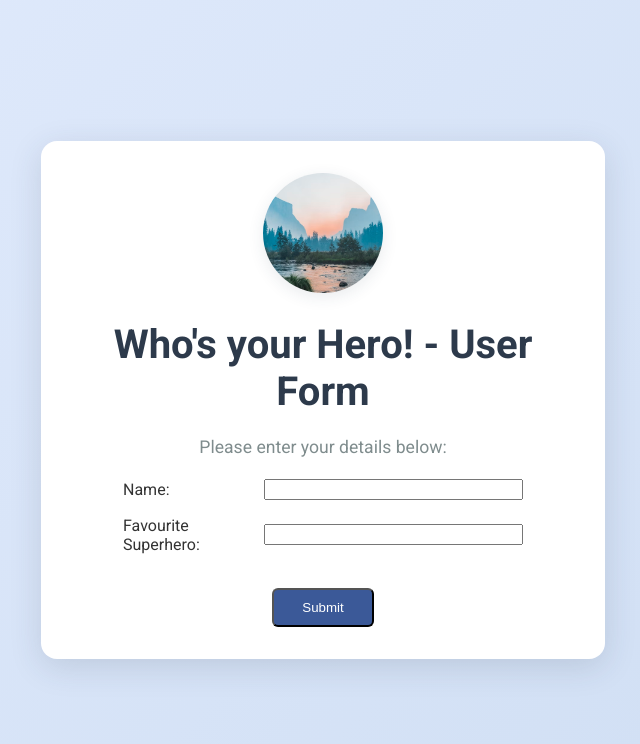
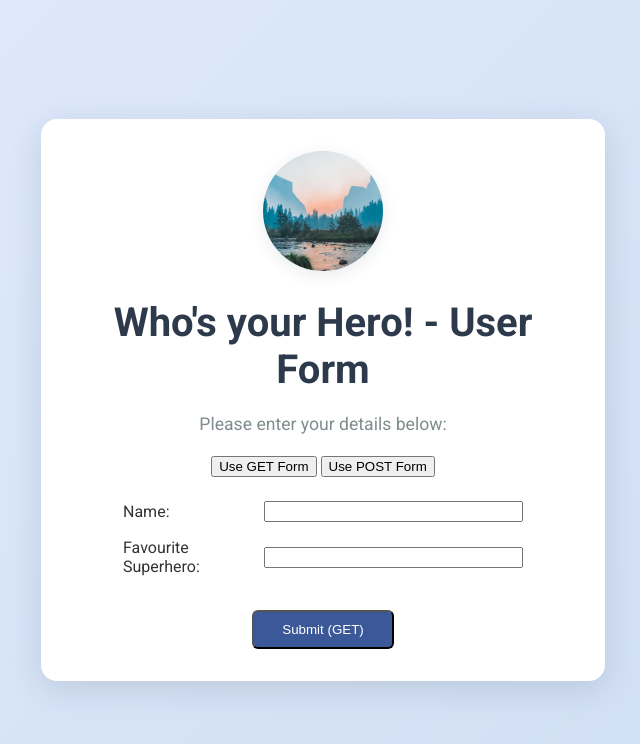
Before and after one commit to saurabh1088/python, a Flask app: page /form in a window 1280 px wide. Shown: the top 744 px of the page, without its empty margins (317-957 px from the left). Run offline with Flask 3, Linux system fonts and the light colour scheme.

Commit message:
Updated to show options for both GET and POST type of form submission.

```diff
--- a/projects/flask_project/templates/form.html
+++ b/projects/flask_project/templates/form.html
@@ -8,28 +8,57 @@
     <link rel="preconnect" href="https://fonts.gstatic.com" crossorigin>
     <link href="https://fonts.googleapis.com/css2?family=Roboto:wght@400;700&display=swap" rel="stylesheet">
     <link rel="stylesheet" href="{{ url_for('static', filename='css/style.css') }}">
+    <style>
+        .form-toggle { margin-bottom: 24px; text-align: center; }
+        .form-section { display: none; }
+        .form-section.active { display: block; }
+    </style>
+    <script>
+        function showForm(type) {
+            document.getElementById('get-form').classList.remove('active');
+            document.getElementById('post-form').classList.remove('active');
+            document.getElementById(type + '-form').classList.add('active');
+        }
+        window.onload = function() {
+            showForm('get');
+        };
+    </script>
 </head>
 <body>
     <div class="container">
         <img src="{{ url_for('static', filename='images/home_page_icon.avif') }}" alt="Form Image" class="header-img">
         <h1>{{ form_name }} - User Form</h1>
         <p>Please enter your details below:</p>
+        <div class="form-toggle">
+            <button type="button" onclick="showForm('get')">Use GET Form</button>
+            <button type="button" onclick="showForm('post')">Use POST Form</button>
+        </div>
+        <div id="get-form" class="form-section">
             <form action="/hero-form-data" method="get" class="form" style="max-width: 400px; margin: 0 auto;">
                 <div class="form-group" style="display: flex; align-items: center; margin-bottom: 16px;">
-            <label for="name" style="flex: 1; text-align: left; margin-right: 16px;">Name:</label>
-            <input type="text" id="name" name="username" required style="flex: 2; width: 100%; box-sizing: border-box;">
+                    <label for="name-get" style="flex: 1; text-align: left; margin-right: 16px;">Name:</label>
+                    <input type="text" id="name-get" name="username" required style="flex: 2; width: 100%; box-sizing: border-box;">
                 </div>
                 <div class="form-group" style="display: flex; align-items: center; margin-bottom: 16px;">
-            <label for="superhero" style="flex: 1; text-align: left; margin-right: 16px;">Favourite Superhero:</label>
-            <input type="text" id="superhero" name="superhero" required style="flex: 2; width: 100%; box-sizing: border-box;">
+                    <label for="superhero-get" style="flex: 1; text-align: left; margin-right: 16px;">Favourite Superhero:</label>
+                    <input type="text" id="superhero-get" name="superhero" required style="flex: 2; width: 100%; box-sizing: border-box;">
                 </div>
-            <!--
-                NOTE:
-                - The form should be submitted using the <button type="submit"> inside the <form>, not an <a href="...">.
-                - The <a href="/hero-form-data" class="btn">Submit</a> just navigates to /hero-form-data without sending form data.
-            -->
-            <button type="submit" class="btn">Submit</button>
+                <button type="submit" class="btn">Submit (GET)</button>
             </form>
+        </div>
+        <div id="post-form" class="form-section">
+            <form action="/hero-form-data" method="post" class="form" style="max-width: 400px; margin: 0 auto;">
+                <div class="form-group" style="display: flex; align-items: center; margin-bottom: 16px;">
+                    <label for="name-post" style="flex: 1; text-align: left; margin-right: 16px;">Name:</label>
+                    <input type="text" id="name-post" name="username" required style="flex: 2; width: 100%; box-sizing: border-box;">
+                </div>
+                <div class="form-group" style="display: flex; align-items: center; margin-bottom: 16px;">
+                    <label for="superhero-post" style="flex: 1; text-align: left; margin-right: 16px;">Favourite Superhero:</label>
+                    <input type="text" id="superhero-post" name="superhero" required style="flex: 2; width: 100%; box-sizing: border-box;">
+                </div>
+                <button type="submit" class="btn">Submit (POST)</button>
+            </form>
+        </div>
     </div>
 </body>
 </html>
```
Lines whose indentation alone changed are shown as unchanged.
